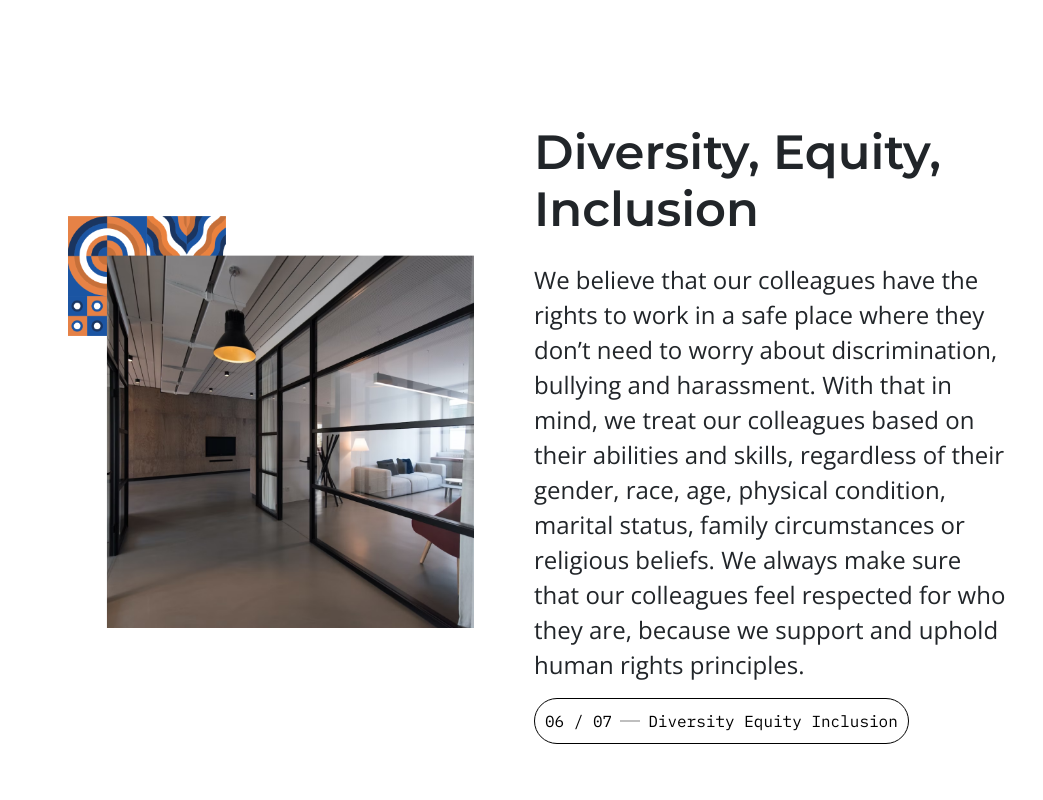
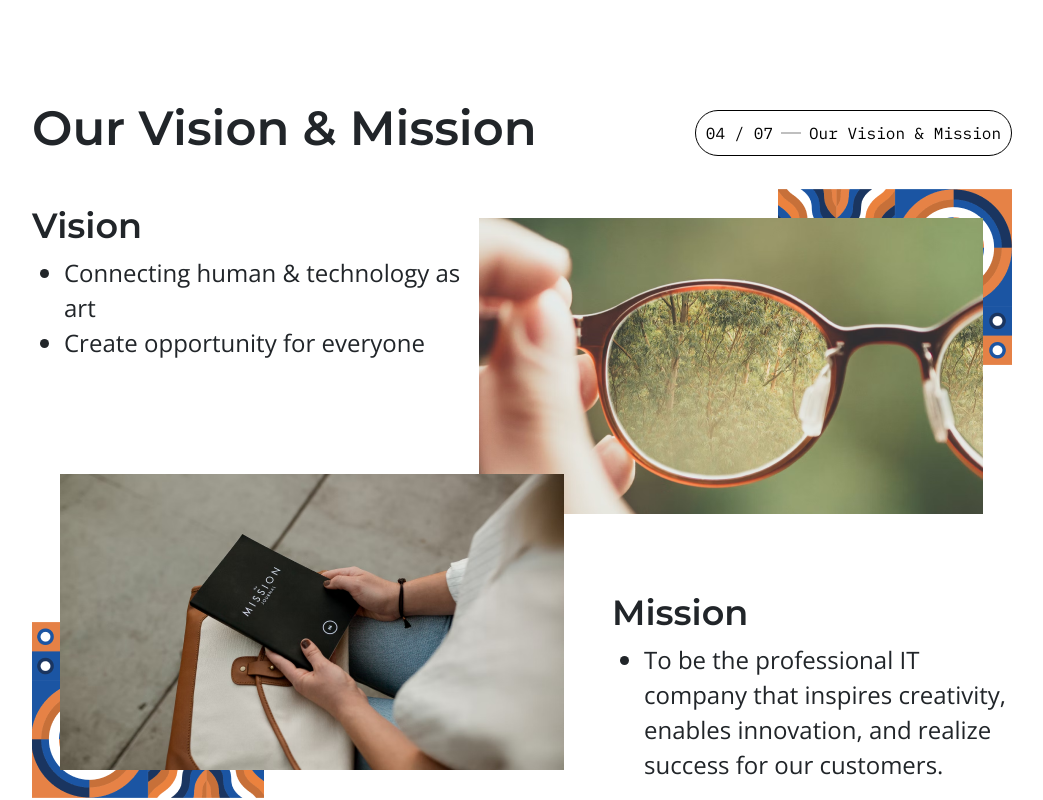
Before and after one commit to muhamadsolihin/web-tci, a Vue app: page /who-we-are in a window 1280 px wide. Shown: the part 1580-2380 px from the top of the page, without its empty margins (118-1161 px from the left). Built offline with nearby package versions, Linux system fonts and the light colour scheme.

Commit message:
feat(Who we are): Vision and mission

```diff
--- a/src/assets/scss/style.scss
+++ b/src/assets/scss/style.scss
@@ -24,6 +24,13 @@
     font-weight: 400;
 }
 
+.monts-sem-35 {
+    font-family: 'Montserrat', sans-serif;
+    font-size: 35px;
+    line-height: 42px;
+    font-weight: 600;
+}
+
 .text-white {
     color: white;
 }
--- a/src/components/SectionNumberComponent.vue
+++ b/src/components/SectionNumberComponent.vue
@@ -34,7 +34,6 @@
 <style scoped lang="scss">
 	.section-number {
 		border-radius: 25px;
-		margin-right: auto;
 		padding: 5px 10px;
 		font-family: 'IBM Plex Mono', sans-serif;
 		hr {
--- a/src/views/who-we-are/components/AcceleratedSection.vue
+++ b/src/views/who-we-are/components/AcceleratedSection.vue
@@ -14,7 +14,7 @@
 							innovation autonomously, quickly, and on budget.
 						</p>
 						<SectionNumberComponent
-							class="mt-auto"
+							class="mt-auto me-auto"
 							:number="'02 / 07'"
 							:section-name="'How We Do It'"
 							:color="'#000000'"
--- a/src/views/who-we-are/components/DiversitySection.vue
+++ b/src/views/who-we-are/components/DiversitySection.vue
@@ -21,7 +21,7 @@
 							We believe that our colleagues have the rights to work in a safe place where they don’t need to worry about discrimination, bullying and harassment. With that in mind, we treat our colleagues based on their abilities and skills, regardless of their gender, race, age, physical condition, marital status, family circumstances or religious beliefs. We always make sure that our colleagues feel respected for who they are, because we support and uphold human rights principles.
 						</p>
 						<SectionNumberComponent
-							class="mt-auto"
+							class="mt-auto me-auto"
 							:number="'06 / 07'"
 							:section-name="'Diversity Equity Inclusion'"
 							:color="'#000000'"
--- a/src/views/who-we-are/components/DownloadAssetSection.vue
+++ b/src/views/who-we-are/components/DownloadAssetSection.vue
@@ -7,7 +7,7 @@
 				>
 					<div class="d-flex flex-column justify-content-center h-100">
 						<SectionNumberComponent
-							class="mt-4"
+							class="mt-4 me-auto"
 							:number="'07 / 07'"
 							:section-name="'Corporate Responsibility'"
 							:color="'#000000'"
--- /dev/null
+++ b/src/views/who-we-are/components/VisionMissionSection.vue
@@ -0,0 +1,53 @@
+<template>
+	<section id="vision">
+		<div class="container">
+			<div class="d-flex flex-row align-items-center">
+				<h2>Our Vision & Mission</h2>
+				<SectionNumberComponent
+					class="ms-auto"
+					:number="'04 / 07'"
+					:section-name="'Our Vision & Mission'"
+					:color="'#000000'"
+				/>
+			</div>
+      <div class="d-flex flex-row align-items-start justify-content-between mt-4">
+        <div class="d-flex flex-column mt-3">
+          <h3 class="monts-sem-35">Vision</h3>
+          <ul>
+            <li class="open-reg-24">Connecting human & technology as art</li>
+            <li class="open-reg-24">Create opportunity for everyone</li>
+          </ul>
+        </div>
+        <img src="@/assets/images/who-we-are/photo-4.png" alt="photo">
+      </div>
+      <div class="d-flex flex-row align-items-end justify-content-between" style="margin-top: -40px">
+        <img src="@/assets/images/who-we-are/photo-5.png" alt="photo">
+        <div class="d-flex flex-column mt-3 ms-5">
+          <h3 class="monts-sem-35">Mission</h3>
+          <ul>
+            <li class="open-reg-24">To be the professional IT company that inspires creativity, enables innovation, and realize success for our customers.</li>
+          </ul>
+        </div>
+      </div>
+		</div>
+	</section>
+</template>
+
+<script setup>
+	import SectionNumberComponent from '@/components/SectionNumberComponent.vue';
+</script>
+
+<style lang="scss" scoped>
+	#vision {
+		background-color: white;
+		.container {
+			padding: 80px;
+			h2 {
+				font-family: 'Montserrat', sans-serif;
+				font-weight: 600;
+				font-size: 3rem;
+				line-height: 57px;
+			}
+		}
+	}
+</style>
--- a/src/views/who-we-are/index.vue
+++ b/src/views/who-we-are/index.vue
@@ -1,6 +1,7 @@
 <template>
   <HeroSection />
   <AcceleratedSection />
+  <VisionMissionSection />
   <DiversitySection />
   <DownloadAssetSection />
 	<section class="four">
@@ -11,6 +12,7 @@
 <script setup>
 import HeroSection from "./components/HeroSection.vue";
 import AcceleratedSection from "./components/AcceleratedSection.vue";
+import VisionMissionSection from "./components/VisionMissionSection.vue";
 import DiversitySection from "./components/DiversitySection.vue";
 import DownloadAssetSection from "./components/DownloadAssetSection.vue";
 </script>
```
Also changed, not shown: src/assets/images/who-we-are/photo-4.png (added), src/assets/images/who-we-are/photo-5.png (added).
